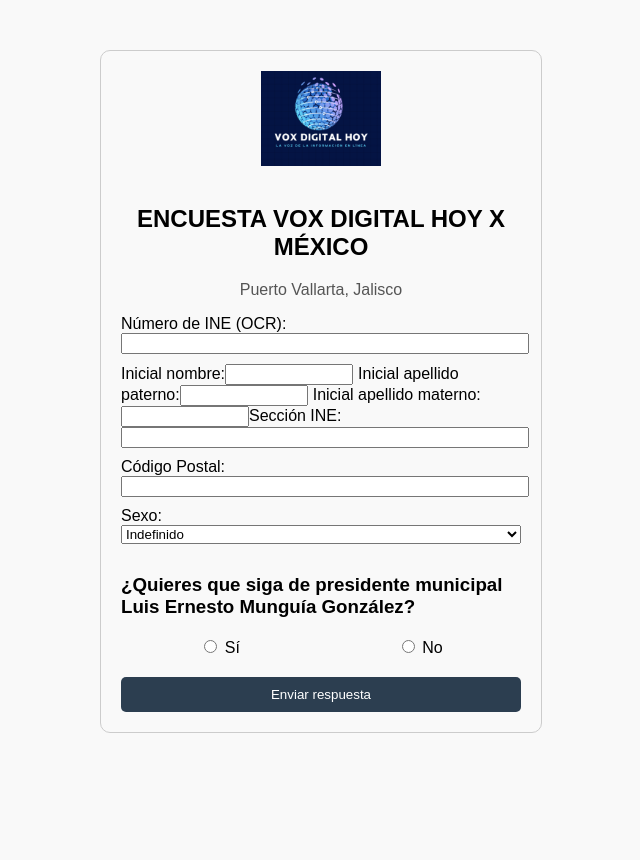
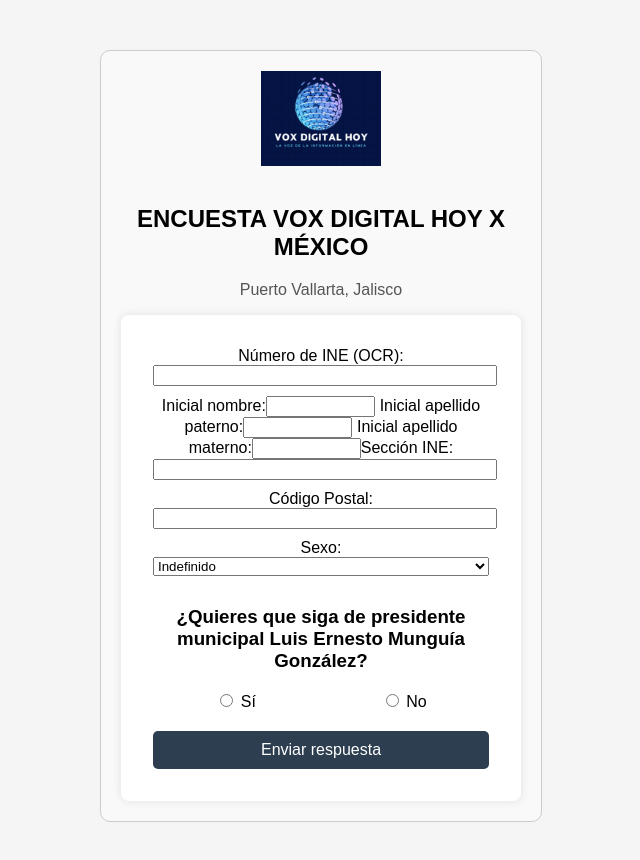
Before and after one commit to voxdigitalhoy-cmd/PRUEBAS, a React (Vite) app in the folder frontend/: page / in a window 1280 px wide. Shown: the top 860 px of the page, without its empty margins (319-959 px from the left). Before the commit the page ends 800 px from the top, so only its background shows below. Built offline with nearby package versions, Linux system fonts and the light colour scheme.

Commit message:
Update index.css

```diff
--- a/frontend/src/index.css
+++ b/frontend/src/index.css
@@ -1,7 +1,28 @@
-/* index.css */
 body {
   font-family: Arial, sans-serif;
+  display: flex;
+  justify-content: center;
+  align-items: center;
+  min-height: 100vh;
+  background-color: #f5f5f5;
   margin: 0;
-  padding: 0;
-  background-color: #f9f9f9;
 }
+
+form {
+  background-color: #fff;
+  padding: 2rem;
+  border-radius: 8px;
+  box-shadow: 0 0 10px rgba(0,0,0,0.1);
+  text-align: center;
+}
+
+form img {
+  width: 120px;
+  margin-bottom: 1rem;
+}
+
+form button {
+  margin-top: 1rem;
+  padding: 0.5rem 1.5rem;
+  font-size: 1rem;
+}
```
